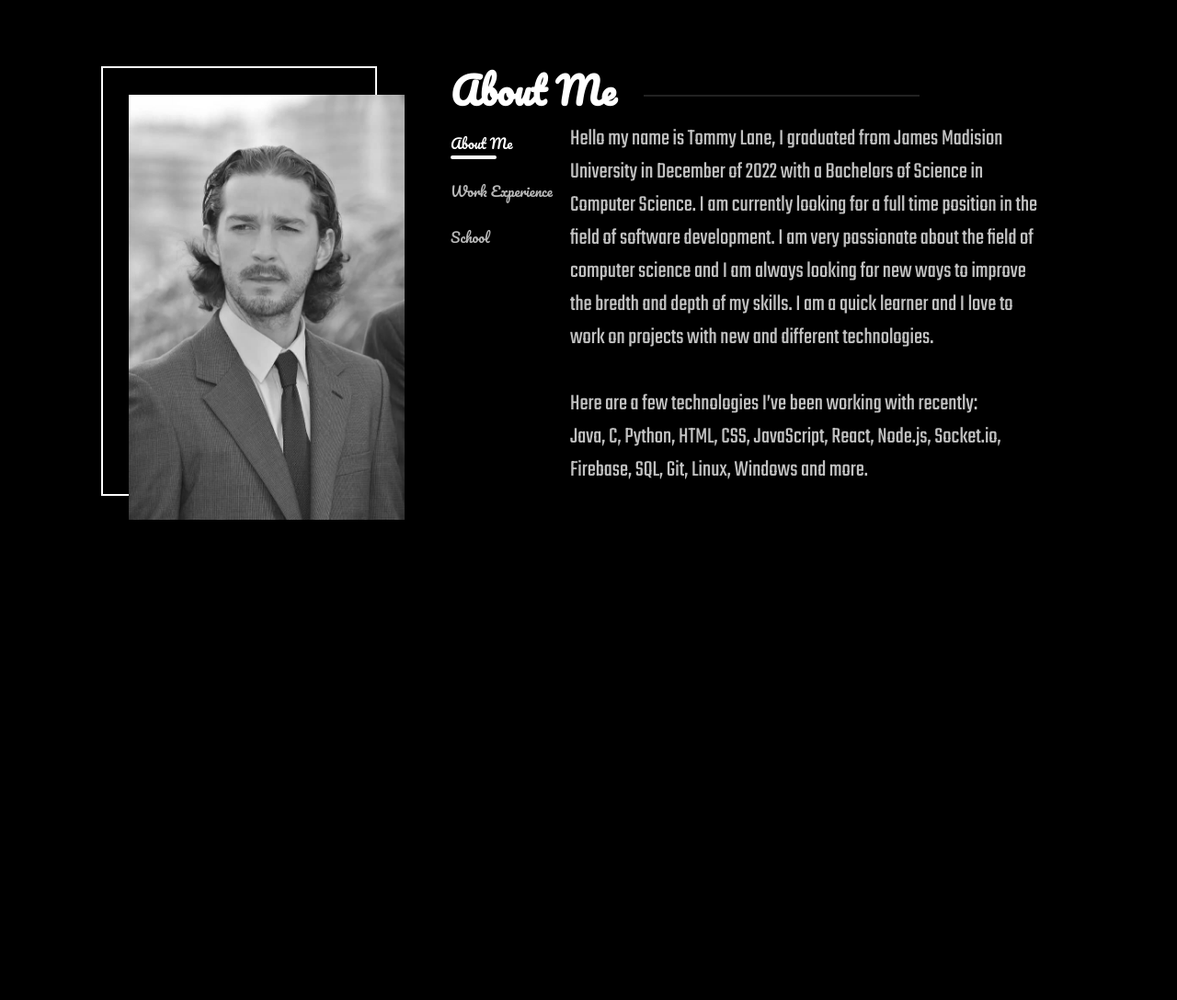
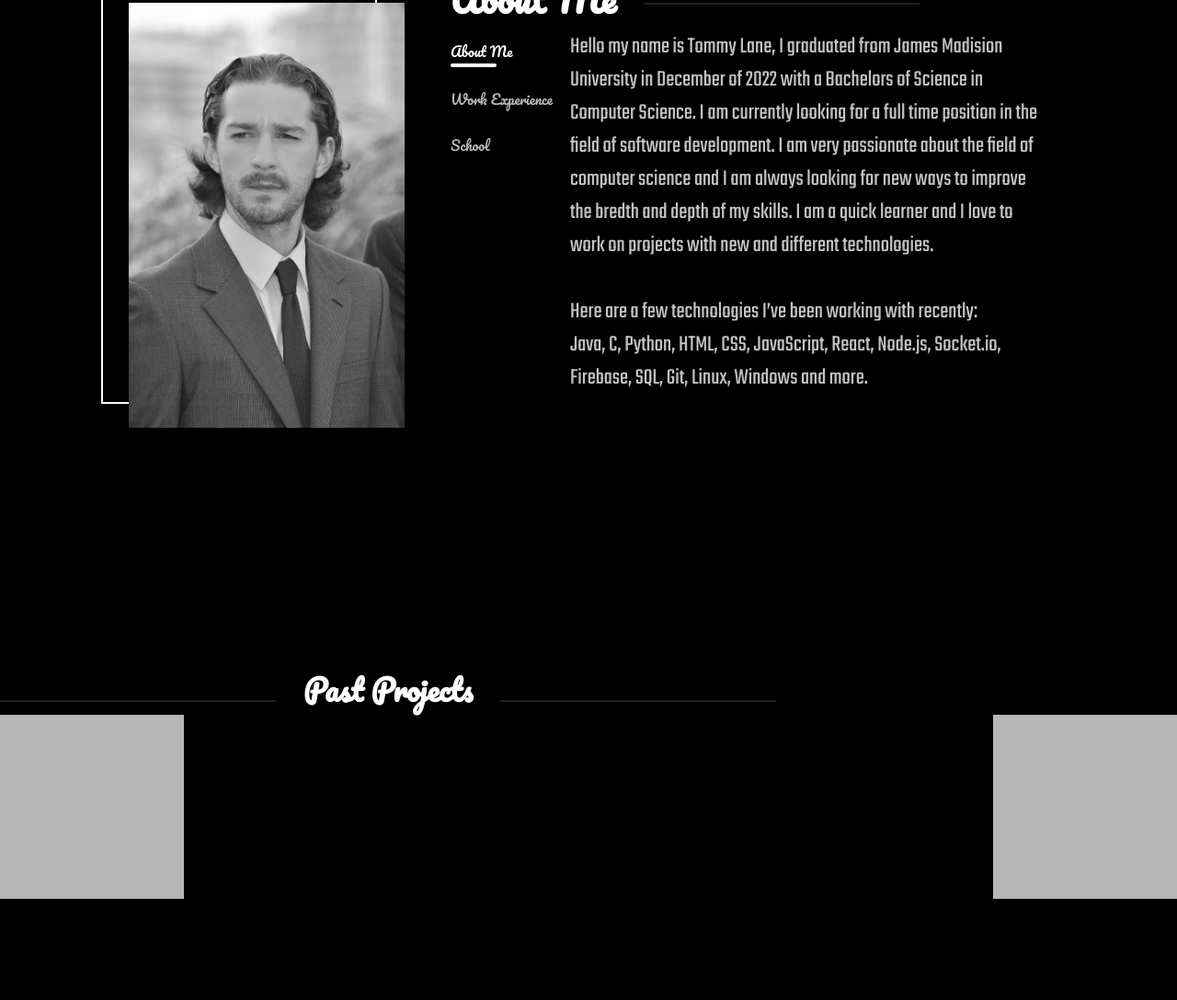
Before and after one commit to lanetb/Portfolio, a plain HTML site: page index.html in a window 1280 px wide. Shown: the part 966-2053 px from the top of the page at 92% size. Drawn offline with Linux system fonts and the light colour scheme; animation ran at ten frames a second.

Commit message:
added project section

```diff
--- a/index.html
+++ b/index.html
@@ -1,5 +1,6 @@
 <!DOCTYPE html>
 <html lang="en">
+
 <head>
     <meta charset="UTF-8">
     <meta http-equiv="X-UA-Compatible" content="IE=edge">
@@ -7,6 +8,7 @@
     <title>Tommy Lane</title>
     <link rel="stylesheet" href="style.css">
 </head>
+
 <body>
     <header>
         <nav class="nav-bar">
@@ -129,7 +131,9 @@
                 transform="translate(-12 -53)" />
         </svg>
         <div class="subcontainer">
-            <p class="subtext">Computer Scientist&nbsp;&nbsp;&nbsp;&nbsp;&nbsp;&nbsp;&nbsp;&nbsp;&nbsp;&nbsp;&nbsp;&nbsp;&nbsp;&nbsp;James Madison University</p>
+            <p class="subtext">Computer
+                Scientist&nbsp;&nbsp;&nbsp;&nbsp;&nbsp;&nbsp;&nbsp;&nbsp;&nbsp;&nbsp;&nbsp;&nbsp;&nbsp;&nbsp;James
+                Madison University</p>
         </div>
 
 
@@ -161,9 +165,11 @@
                     </div>
                     <div class="bottom">
 
-                    <p class="aboutMeText">Hello my name is Tommy Lane, I graduated from James Madision University in
+                        <p class="aboutMeText">Hello my name is Tommy Lane, I graduated from James Madision University
+                            in
                             December of 2022 with a Bachelors of Science in Computer Science. I am currently
-                        looking for a full time position in the field of software development. I am very passionate about
+                            looking for a full time position in the field of software development. I am very passionate
+                            about
                             the field of computer science and I am always looking for new ways to improve the bredth
                             and depth of my skills. I am a quick learner and I love to work on projects with new
                             and different technologies.
@@ -174,8 +180,10 @@
                         </p>
 
                         <p class="workText hidden">
-                        <span class="jobTitle">JMU College of Science and Mathematics – Computer and Lab Operations Support
-                        </span><span class="br"></span><span class="date">Fall 2021 – Dec 2022</span></p>
+                            <span class="jobTitle">JMU College of Science and Mathematics – Computer and Lab Operations
+                                Support
+                            </span><span class="br"></span><span class="date">Fall 2021 – Dec 2022</span>
+                        </p>
                         <ul class="workText1 hidden">
                             <li>Provided customer support, prepared new and existing computer setups,
                                 installed hardware and software, transported hardware, captured, and
@@ -185,7 +193,8 @@
                         </ul>
                         <p class="workText2 hidden">
                             <span class="jobTitle">Aunt Irene’s Sweets & Treats – Bakery Production Associate
-                        </span><span class="br"></span><span class="date">Summer 2022</span></p>
+                            </span><span class="br"></span><span class="date">Summer 2022</span>
+                        </p>
                         <ul class="workText3 hidden">
                             <li>Worked with in a team to provide customer service, assist in the creation
                                 of various baked goods, handle the online ordering system, and assist
@@ -193,9 +202,11 @@
                         </ul>
 
 
-                    <p class="schoolText hidden">Hello my name is Tommy Lane, I graduated from James Madision University in
+                        <p class="schoolText hidden">Hello my name is Tommy Lane, I graduated from James Madision
+                            University in
                             December of 2022 with a Bachelors of Science in Computer Science. I am currently
-                        looking for a full time position in the field of software development. I am very passionate about
+                            looking for a full time position in the field of software development. I am very passionate
+                            about
                             the field of computer science and I am always looking for new ways to improve the bredth
                             and depth of my skills. I am a quick learner and I love to work on projects with new
                             and different technologies.
@@ -208,10 +219,28 @@
                 </div>
             </div>
         </div>
+    </div>
+
+    <div class="projects">
+        <h1>Past Projects</h1>
+        <div class="currentProjects">
+            <div class="currProjOne">
+
+            </div>
+            <div class="currProjTwo">
+
+            </div>
+        </div>
+        <div class="pastProjects">
+
+        </div>
+
+    </div>
     <script src="particle.js"></script>
     <script src="https://kit.fontawesome.com/f08006399b.js" crossorigin="anonymous"></script>
     <script src="navbar.js"></script>
     <script src="bio.js"></script>
 
 </body>
+
 </html>
--- a/particle.js
+++ b/particle.js
@@ -3,7 +3,7 @@ const ctx = canvas.getContext('2d');
 ctx.canvas.width = window.innerWidth;
 ctx.canvas.height = window.innerHeight;
 
-const fps = 60;
+const fps = 30;
 
 // Particles
 let particleArray;
--- a/style.css
+++ b/style.css
@@ -248,7 +248,7 @@ i{
     background: #000000;
     padding: 100px 0;
     width: 100%;
-    height: 950px;
+    height: 750px;
     display: flex;
     justify-content: center;
     align-items: center;
@@ -471,6 +471,61 @@ i{
     width: 370px;
 }
 
+/*--------------Projects--------------*/
+
+.projects{
+    background-color: #000000;
+    width: 100%;
+    height: 500px;
+    display: flex;
+    justify-content: center;
+    color: #fff;
+    flex-direction: column;
+}
+
+.currentProjects{
+    display: flex;
+    flex-direction: row;
+    justify-content: space-between;
+    align-items: center;
+}
+
+.currProjOne{
+    width: 200px;
+    height: 200px;
+    background: #b6b6b6;
+}
+
+.currProjTwo{
+    width: 200px;
+    height: 200px;
+    background: #b6b6b6;
+}
+
+.projects h1{
+    margin-top:30px;
+}
+
+.projects h1::before{
+    content: "";
+    display: inline-block;
+    position: relative;
+    width: 300px;
+    height: 2px;
+    margin-right: 30px;
+    background-color: rgb(34, 34, 34);
+}
+
+.projects h1::after{
+    content: "";
+    display: inline-block;
+    position: relative;
+    width: 300px;
+    height: 2px;
+    margin-left: 30px;
+    background-color: rgb(34, 34, 34);
+}
+
 /*---------------media-----------------*/
 
 @media screen and (max-width: 1320px){
```
Lines whose indentation alone changed are shown as unchanged.
